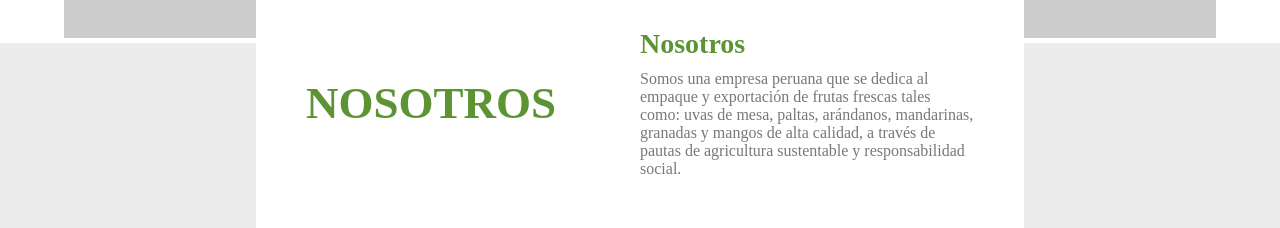
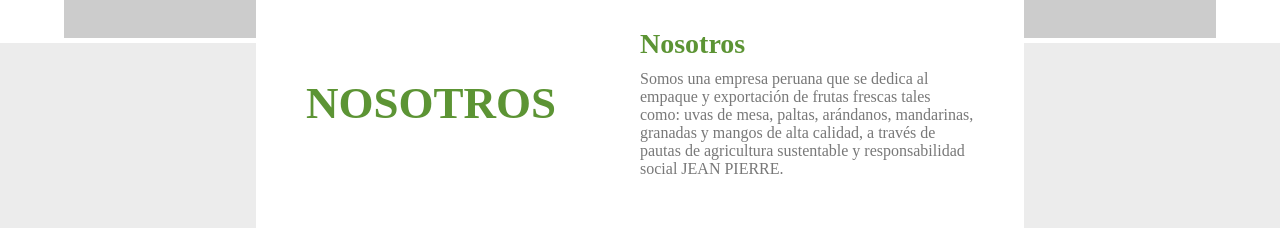
Before and after one commit to aandresweb/chavarri, a plain HTML site: page index.html in a window 1280 px wide. Shown: the part 451-679 px from the top of the page. Drawn offline with nearby package versions, Linux system fonts and the light colour scheme; placeholder pictures from the web are drawn by us.

Commit message:
Coloque mi nombre al final del parrafo en la seccion Nosotros

```diff
--- a/index.html
+++ b/index.html
@@ -91,7 +91,7 @@
 								Somos una empresa peruana que se dedica al empaque y exportación
 								de frutas frescas tales como: uvas de mesa, paltas, arándanos,
 								mandarinas, granadas y mangos de alta calidad, a través de
-								pautas de agricultura sustentable y responsabilidad social.
+								pautas de agricultura sustentable y responsabilidad social JEAN PIERRE.
 							</p>
 						</div>
 					</div>
```
